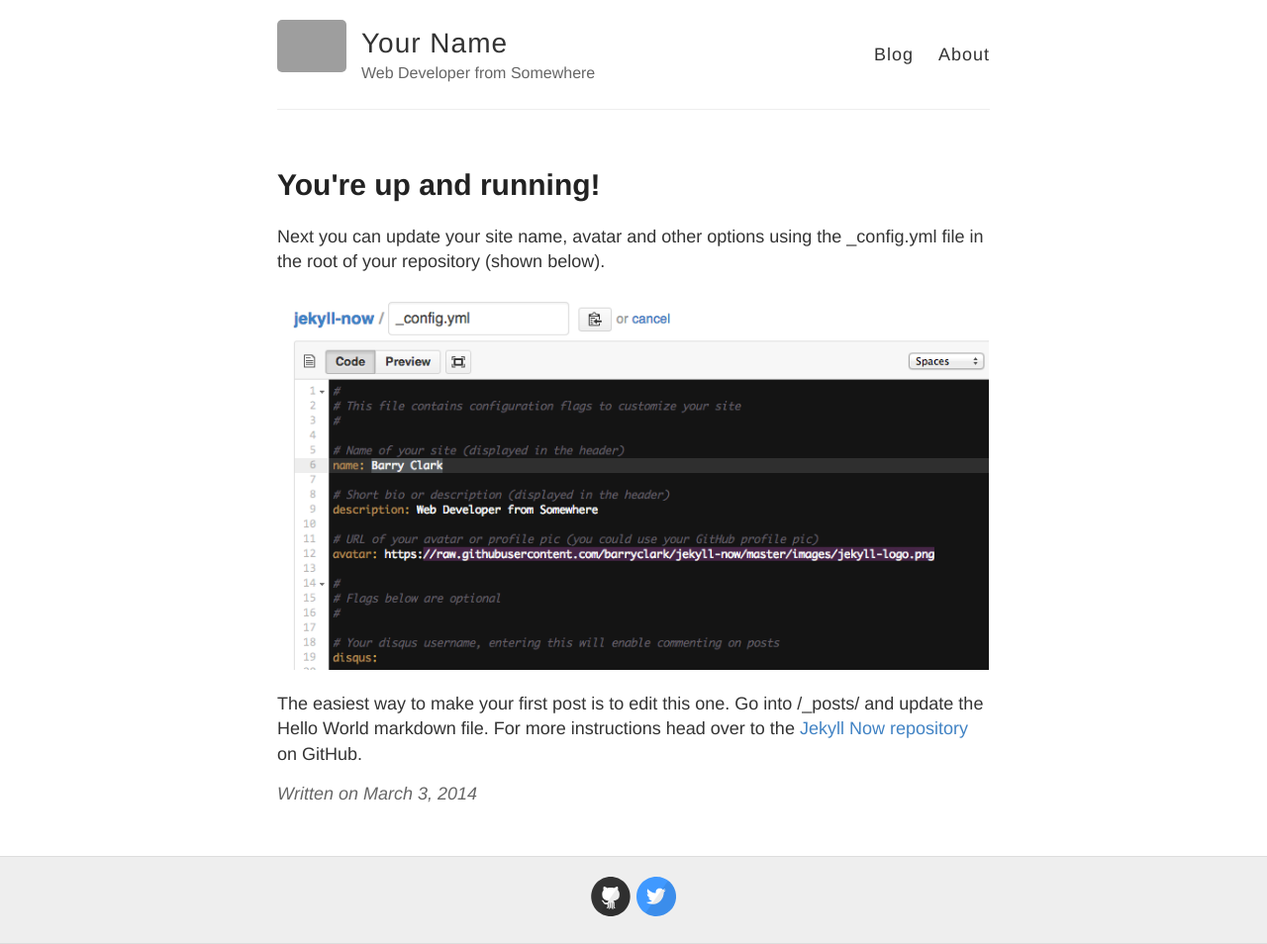
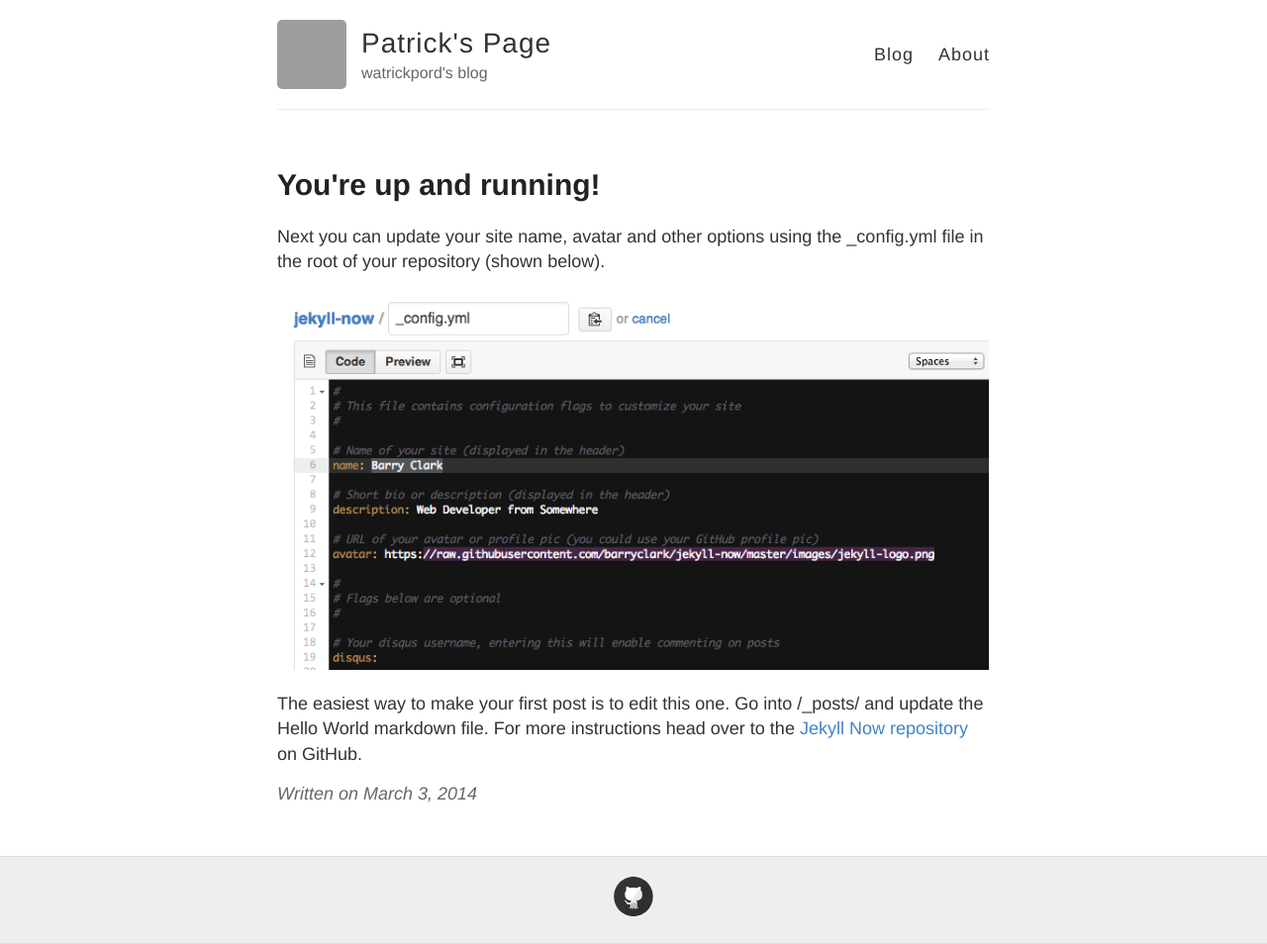
Before and after one commit to watrickpord/watrickpord.github.io, a Jekyll site: the page built from _posts/2014-3-3-Hello-World.md, in a window 1280 px wide. Shown: the whole page at 99% size. Built offline with Jekyll 4.4.1, drawn with Linux system fonts in a browser that asks for light colours; grey boxes are pictures that could not be loaded.

Commit message:
added details to config

```diff
--- a/_config.yml
+++ b/_config.yml
@@ -3,13 +3,13 @@
 #
 
 # Name of your site (displayed in the header)
-name: Your Name
+name: Patrick's Page
 
 # Short bio or description (displayed in the header)
-description: Web Developer from Somewhere
+description: watrickpord's blog
 
 # URL of your avatar or profile pic (you could use your GitHub profile pic)
-avatar: https://raw.githubusercontent.com/barryclark/jekyll-now/master/images/jekyll-logo.png
+avatar: https://avatars.githubusercontent.com/u/58635201?s=460&u=13b58fca13a654a2357349565f73744e96d915f6&v=4
 
 #
 # Flags below are optional
@@ -21,12 +21,12 @@
   email:
   facebook:
   flickr:
-  github: barryclark/jekyll-now
+  github: watrickpord
   instagram:
   linkedin:
   pinterest:
   rss: # just type anything here for a working RSS icon
-  twitter: jekyllrb
+  twitter:
   stackoverflow: # your stackoverflow profile, e.g. "users/50476/bart-kiers"
   youtube: # channel/<your_long_string> or user/<user-name>
   googleplus: # anything in your profile username that comes after plus.google.com/
```
Also changed, not shown: 1 other file.
